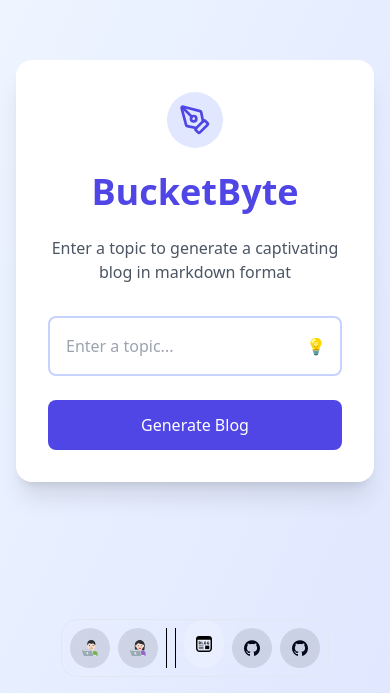
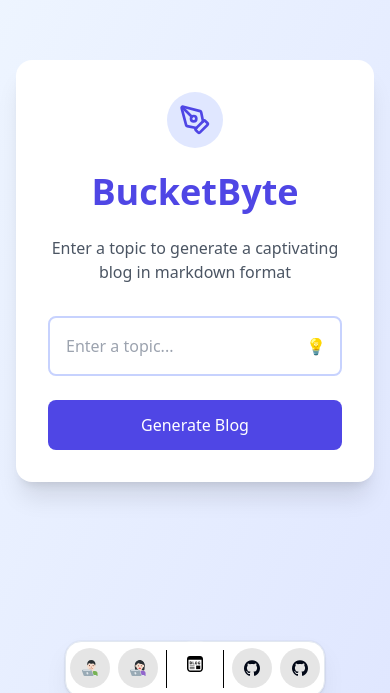
Before and after one commit to sahilshenoy/bucket-byte, a Next.js app: page / in a window 390 px wide. Shown: the part 151-844 px from the top of the page. Built offline with nearby package versions, Linux system fonts and the light colour scheme.

Commit message:
small change to the to make it more responsive

```diff
--- a/app/navbar.tsx
+++ b/app/navbar.tsx
@@ -7,8 +7,8 @@
 
 export default function Navbar() {
     return (
-        <div className="absolute bottom-4 left-1/2 transform -translate-x-1/2">
-          <Dock magnification={60} distance={100}>
+        <div className="pointer-events-none fixed inset-x-0 bottom-3 z-30 mx-auto mb-4 flex origin-bottom h-full max-h-14">
+          <Dock magnification={60} distance={100} className="z-50 pointer-events-auto relative mx-auto flex min-h-full h-full items-center px-1 bg-background [box-shadow:0_0_0_1px_rgba(0,0,0,.03),0_2px_4px_rgba(0,0,0,.05),0_12px_24px_rgba(0,0,0,.05)] transform-gpu dark:[border:1px_solid_rgba(255,255,255,.1)] dark:[box-shadow:0_-20px_80px_-20px_#ffffff1f_inset]">
             {/* sahil & dhwani portfolio */}
             <Link href="https://sahilshenoy.com" target="_blank" rel="noopener noreferrer" passHref>
                 <DockIcon className="bg-black/10 dark:bg-white/10 p-3">
@@ -22,7 +22,6 @@
             </Link>
             <Separator orientation="vertical" className="h-full" />
             {/* will roll out the blog after it has been created */}
-            <Separator orientation="vertical" className="h-full" />
             <Link href="https://www.techwithsd.com/blog/blog-bucketbyte" target="_blank" rel="noopener noreferrer" passHref>
               <div title="Blog">
                 <DockIcon className="bg-white/20 p-3 rounded-full">
@@ -30,6 +29,7 @@
                 </DockIcon>
               </div>
             </Link>
+            <Separator orientation="vertical" className="h-full" />
             {/* source code for the lambda function as well as the website */}
             <Link href="https://github.com/sahilshenoy/bucket-byte" target="_blank" rel="noopener noreferrer" passHref>
                 <DockIcon className="bg-black/10 dark:bg-white/10 p-3">
```
